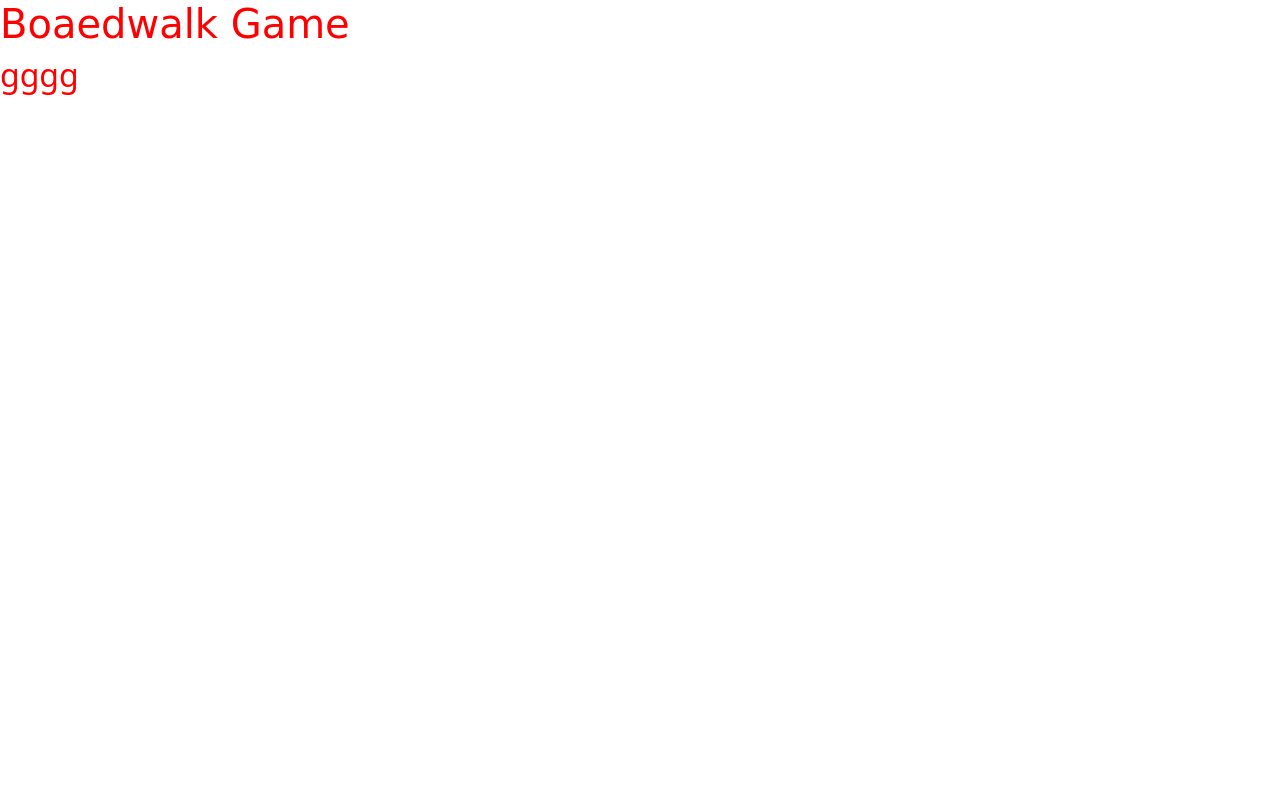
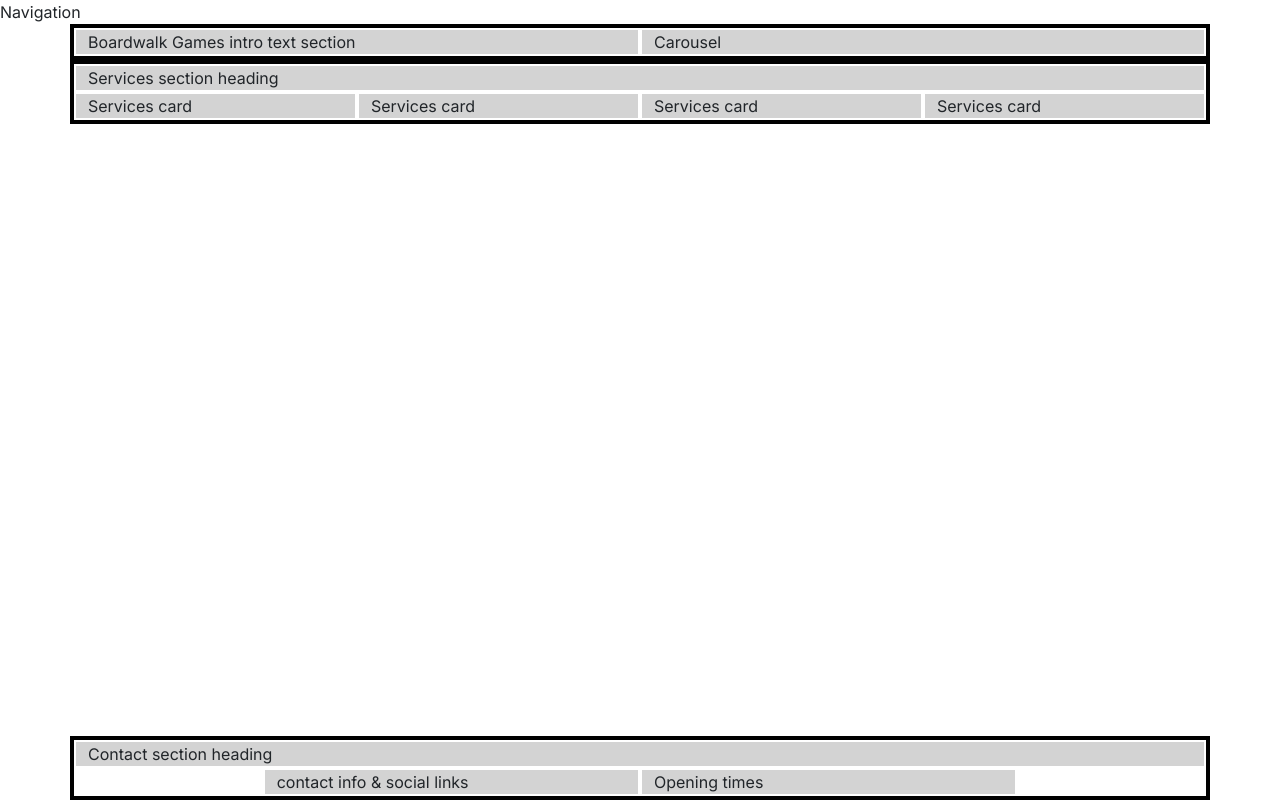
Before and after one commit to isaibrahim1/boardwalk-games, a plain HTML site: page index.html in a window 1280 px wide. Drawn offline with nearby package versions, Linux system fonts and the light colour scheme; a web font is replaced by a local one.

Commit message:
Adding the homepage boilerplate

```diff
--- a/assets/css/style.css
+++ b/assets/css/style.css
@@ -1,8 +1,41 @@
-h1 {
-    font-family: 'Macondo', cursive;
-    color: red;
+/* Google fonts import */
+@import url('https://fonts.googleapis.com/css2?family=Inter:wght@100..900&family=Macondo&display=swap');
+
+/* CSS Variables */
+:root {
+    --primary-font: "Inter", sans-serif;
+    --secondary-font: "Macondo", cursive;
+    /*--primary-color: #3a2620; /* dark brown */
+    --secondary-color: #aa9581; /* light brown */
+    --highlight-color: #416a8e; /* blue */
+    --highlight-color-light: #7a9fc2; /* light blue */
 }
 
-h2 {
-    color: red;
+/* Global styles */
+
+body {
+    font-family: var(--primary-font);
 }
+
+h1,
+h2,
+h3  {
+    font-family: var(--secondary-font);
+    color: var(--primary-color);
+
+}
+
+ .sub-heading-color {
+    color: var(--highlight-color);
+ }
+ /* grid visualisation css for testing*/
+ .container,
+ .row {
+     border: 2px solid black;
+ }
+
+.col-12 {
+    border: 2px solid white;
+    background-color: lightgray;
+
+}
--- a/index.html
+++ b/index.html
@@ -3,8 +3,8 @@
 <head>
     <meta charset="UTF-8">
     <meta name="viewport" content="width=device-width, initial-scale=1.0">
-    <!-- Inter font link -->
-    <link href="https://fonts.googleapis.com/css2?family=Inter:wght@400;700&display=swap" rel="stylesheet">
+    <meta name="description" content="Boardwalk Games, your ultimate gaming retreat! Perfect for casual gamers, enthusiasts, and student gatherings. Visit us for your next adventure in board gaming.">
+
 
     <!--- Macondo font link -->
     <link href="https://fonts.googleapis.com/css2?family=Macondo&display=swap" rel="stylesheet">
@@ -18,10 +18,47 @@
     <!--  Custom css style-->
      <link rel="stylesheet" href="assets/css/style.css">
 </head>
-<body>
-    <h1>Boaedwalk Game</h1>
-    <h2>gggg</h2>
+<!-- Classes on body set to work with mt-auto on footer to ensure it always stay at the bottom of the page -->
+<body class="d-flex flex-column min-vh-100">
+    <!-- Navigation -->
+     <div>Navigation</div>
 
+     <!-- Header with carousel  -->
+     <header class="container">
+        <div class="row">
+            <div class="col-12 col-xl-6">Boardwalk Games intro text section</div>
+            <div class="col-12 col-xl-6">Carousel</div>
+        </div>
+    </header>
+   <!--  main element to hold all key sections of the home page. it is not part of the grid structure -->
+     <main>
+        <!-- Services section-->
+        <section class="container">
+            <div  class="row">
+                <div class="col-12">Services section heading </div>
+                <div class="col-12 col-md-6 col-xl-3">Services card</div>
+                <div class="col-12 col-md-6 col-xl-3">Services card</div>
+                <div class="col-12 col-md-6 col-xl-3">Services card</div>
+                <div class="col-12 col-md-6 col-xl-3">Services card</div>
+
+            </div>
+        </section>
+     </main>
+
+
+     <!-- Footer / contact section -->
+      <!-- mt-auto added to push footr to the bootom of the page -->
+      <footer class="mt-auto">
+        <div class="container">
+            <div class="row justify-content-center">
+                <div class="col-12">Contact section heading</div>
+                <!-- contact info -->
+                <div class="col-12 col-md-6 col-xl-4">contact info & social links</div>
+                <!-- opening times -->
+                <div class="col-12 col-md-6 col-xl-4">Opening times</div>
+            </div>
+        </div>
+      </footer>
    <!--- Bootstrap js script-->
     <script src="https://cdn.jsdelivr.net/npm/bootstrap@5.3.3/dist/js/bootstrap.bundle.min.js" integrity="sha384-YvpcrYf0tY3lHB60NNkmXc5s9fDVZLESaAA55NDzOxhy9GkcIdslK1eN7N6jIeHz" crossorigin="anonymous"></script>
 </body>
```
